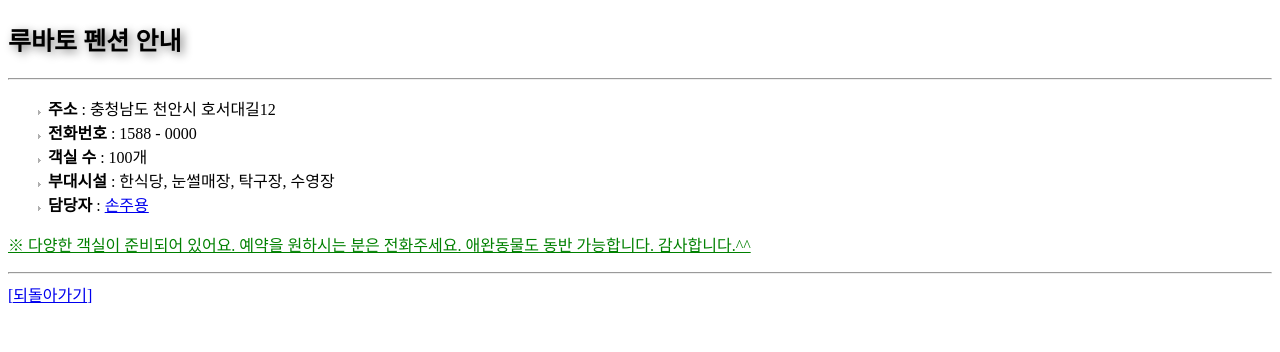
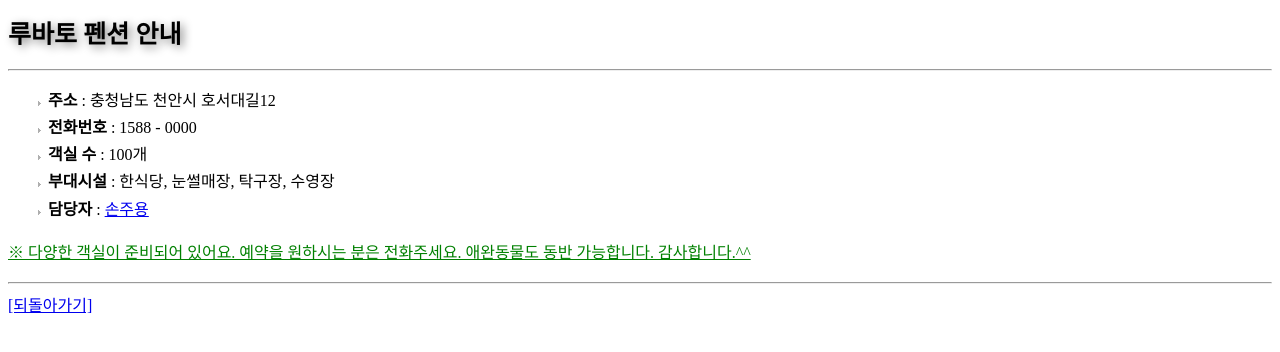
Before and after one commit to sonjooyong/sonjooyong.github.io, a plain HTML site: page 루바토펜션안내.html in a window 1280 px wide. Drawn offline with Linux system fonts and the light colour scheme.

Commit message:
루바토펜션안내

```diff
--- a/루바토펜션안내.html
+++ b/루바토펜션안내.html
@@ -3,6 +3,7 @@
     <head>
         <meta charset="utf-8">
         <style>
+            body {line-height: 170%;}
             h2 {color: black;
             font-family: '맑은고딕';
             font-size: 25px;
```
